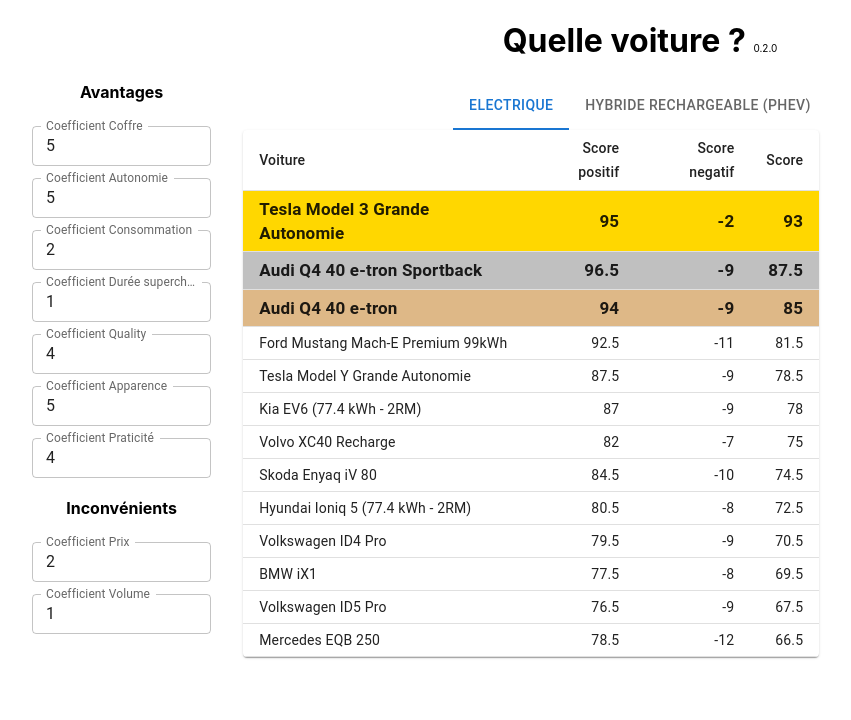
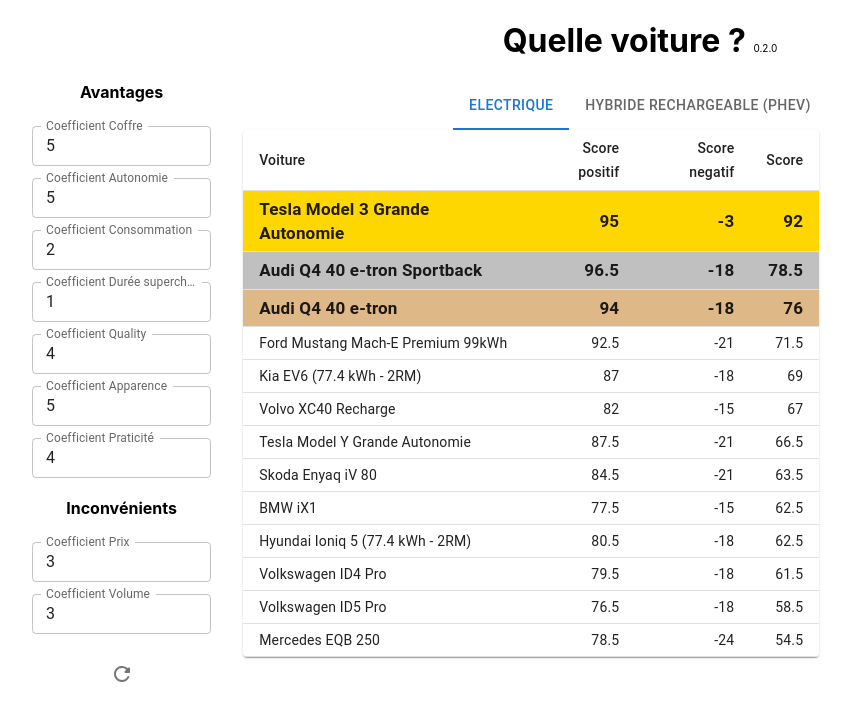
Before and after one commit to Umair-Ahmed786/Electric_vehicle, a React (Create React App) app: page / in a window 1280 px wide. Shown: the top 720 px of the page, without its empty margins (0-851 px from the left). Built offline with nearby package versions, Linux system fonts and the light colour scheme.

Commit message:
feature(configurators): reset localStorage

```diff
--- a/src/components/ElectricConfigurator/ElectricConfigurator.js
+++ b/src/components/ElectricConfigurator/ElectricConfigurator.js
@@ -1,6 +1,9 @@
 import React, { useEffect } from 'react';
 import '../configurators.scss';
 import TextField from '@mui/material/TextField';
+import Tooltip from '@mui/material/Tooltip';
+import IconButton from '@mui/material/IconButton';
+import RefreshRoundedIcon from '@mui/icons-material/RefreshRounded';
 
 function ElectricConfigurator({ configurationChanged }) {
   const localStorageConfig = JSON.parse(localStorage.getItem('ev-config'));
@@ -8,12 +11,12 @@
   let consumption = localStorageConfig?.consumption ?? 2;
   let look = localStorageConfig?.look ?? 5;
   let practicality = localStorageConfig?.practicality ?? 4;
-  let price = localStorageConfig?.price ?? 2;
+  let price = localStorageConfig?.price ?? 3;
   let quality = localStorageConfig?.quality ?? 4;
   let range = localStorageConfig?.range ?? 5;
   let supercharge = localStorageConfig?.supercharge ?? 1;
   let trunk = localStorageConfig?.trunk ?? 5;
-  let volume = localStorageConfig?.volume ?? 1;
+  let volume = localStorageConfig?.volume ?? 3;
 
   const sendConfiguration = () =>
     configurationChanged({
@@ -129,6 +132,14 @@
           margin='dense'
         />
       </section>
+      <Tooltip title='Reset'>
+        <IconButton onClick={() => {
+          localStorage.removeItem('ev-config');
+          window.location.reload();
+        }}>
+          <RefreshRoundedIcon />
+        </IconButton>
+      </Tooltip>
     </form>
   );
 }
--- a/src/components/HybridConfigurator/HybridConfigurator.js
+++ b/src/components/HybridConfigurator/HybridConfigurator.js
@@ -1,6 +1,9 @@
 import React, { useEffect } from 'react';
 import '../configurators.scss';
 import { TextField } from '@mui/material';
+import Tooltip from '@mui/material/Tooltip';
+import IconButton from '@mui/material/IconButton';
+import RefreshRoundedIcon from '@mui/icons-material/RefreshRounded';
 
 function HybridConfigurator({ configurationChanged }) {
   const localStorageConfig = JSON.parse(localStorage.getItem('phev-config'));
@@ -129,6 +132,14 @@
           margin='dense'
         />
       </section>
+      <Tooltip title='Reset'>
+        <IconButton onClick={() => {
+          localStorage.removeItem('phev-config');
+          window.location.reload();
+        }}>
+          <RefreshRoundedIcon />
+        </IconButton>
+      </Tooltip>
     </form>
   );
 }
--- a/src/components/Results/Results.js
+++ b/src/components/Results/Results.js
@@ -7,6 +7,7 @@
 import Paper from '@mui/material/Paper';
 import TableBody from '@mui/material/TableBody';
 import TableHead from '@mui/material/TableHead';
+import Tooltip from '@mui/material/Tooltip';
 
 function Results({ results, resultSelected }) {
   return (
@@ -24,8 +25,8 @@
           {results.map((result) => (
             <TableRow key={result.vehicle.name} onClick={() => resultSelected(result)}>
               <TableCell>{result.vehicle.name}</TableCell>
-              <TableCell align="right">{result.scoreGood.total}</TableCell>
-              <TableCell align="right">{result.scoreBad.total}</TableCell>
+              <TableCell align="right"><Tooltip title={JSON.stringify(result.scoreGood)}><span>{result.scoreGood.total}</span></Tooltip></TableCell>
+              <TableCell align="right"><Tooltip title={JSON.stringify(result.scoreBad)}><span>{result.scoreBad.total}</span></Tooltip></TableCell>
               <TableCell align="right">{result.score}</TableCell>
             </TableRow>
           ))}
```
